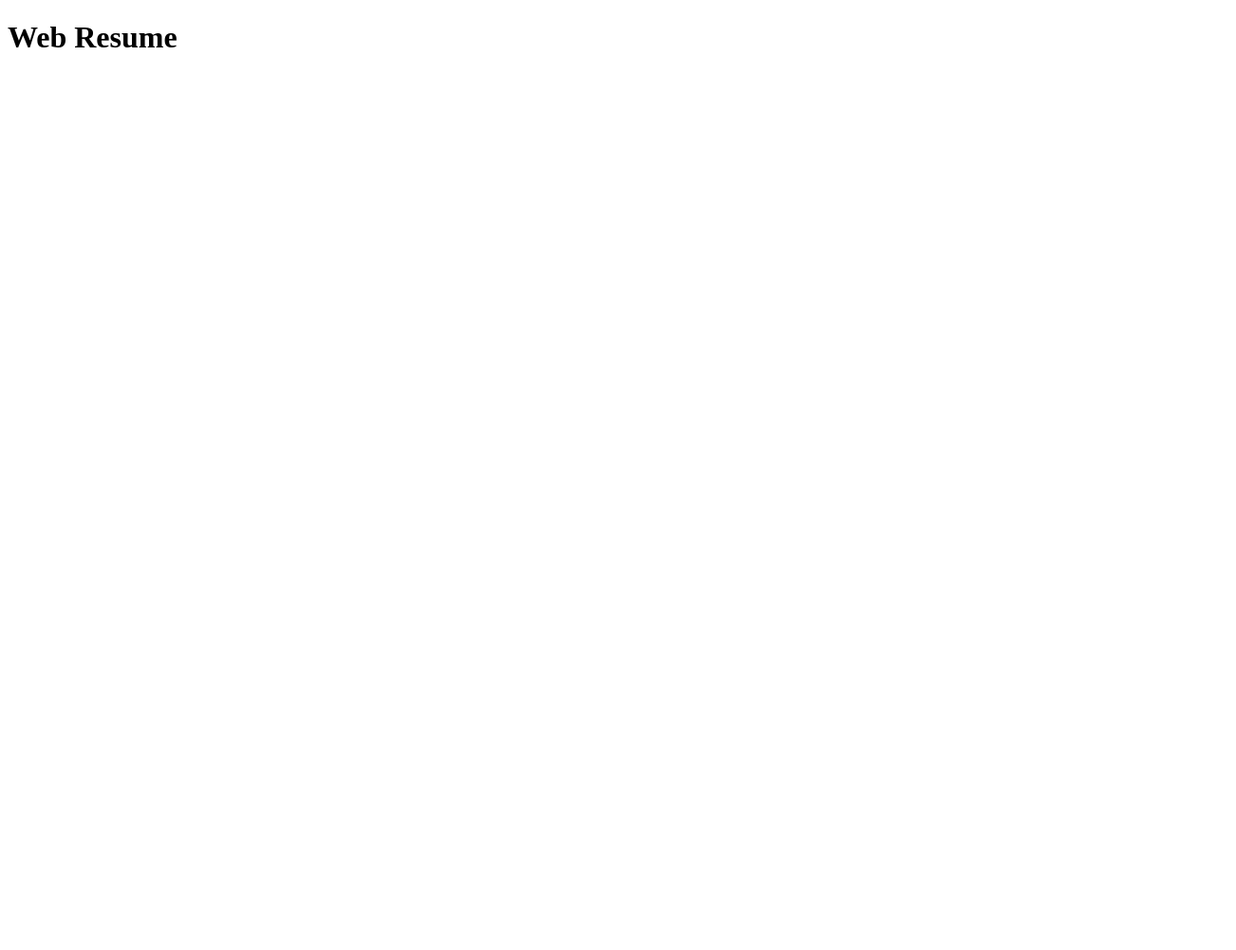
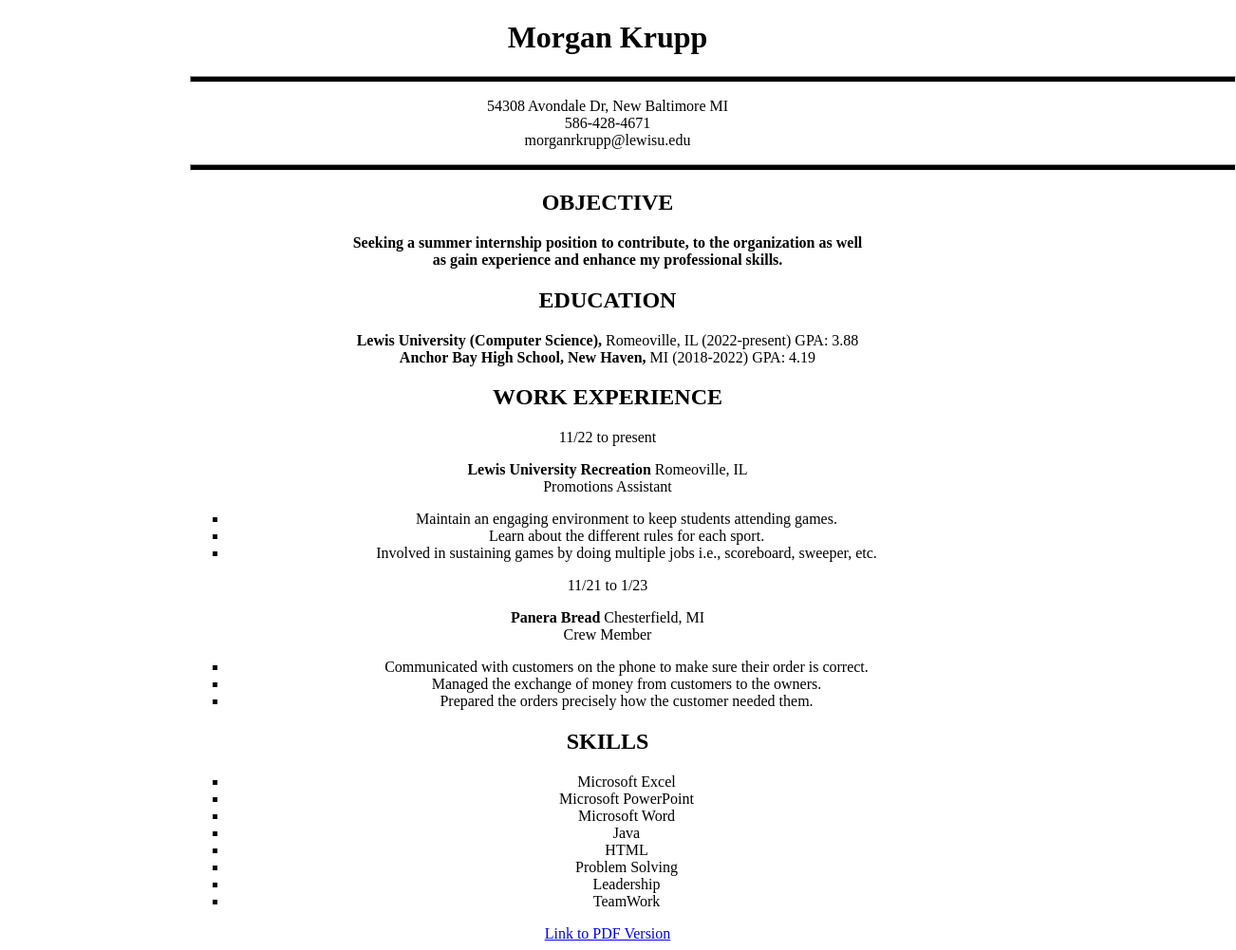
Before and after one commit to mkrupp18/Web-Resume, a website: page static/index.html in a window 1280 px wide. Shown: the whole page at 95% size, 1302 px wide, since content can reach past the window. Before the commit the page ends 800 px from the top, so only its background shows below. Drawn offline with Linux system fonts and the light colour scheme.

Commit message:
added resume

```diff
--- a/static/index.html
+++ b/static/index.html
@@ -1,11 +1,83 @@
 <!DOCTYPE html>
 <html>
 <head>
-<title>Node on Azure</title>
+    <style>
+        body{
+            text-align: center;
+
+        margin-right:200px;
+        margin-left:200px;
+        color:black;
+        font: Times New Roman;
+        hr {
+  background-color: black;
+  height: 5px;
+  width: 125%;
+  margin-left: auto;
+  margin-right: auto;
+}
+        }
+
+
+
+    </style>
+<title>Resume</title>
 </head>
 <body>
-<h1>Web Resume</h1>
-<p></p>
+<h1>Morgan Krupp</h1>
+<hr>
+<p>54308 Avondale Dr, New Baltimore MI <br>
+586-428-4671<br>
+morganrkrupp@lewisu.edu</p>
+
+<hr>
+
+<h2> OBJECTIVE</h2>
+<p><b> Seeking a summer internship position to contribute, to the organization as well <br>as gain experience and enhance my professional skills.</b></p>
+
+<h2> EDUCATION</h2>
+<p><b>Lewis University (Computer Science),</b> Romeoville, IL (2022-present) GPA: 3.88<br>
+    <b>Anchor Bay High School, New Haven,</b> MI (2018-2022) GPA: 4.19
+    </p>
+
+    <h2> WORK EXPERIENCE</h2>
+
+<p>
+    <p class="left-aligned">11/22 to present</p> 	<b>Lewis University Recreation</b> Romeoville, IL<br>
+                         Promotions Assistant<br>
+                         <ul style="list-style-type:square;">
+                            <li>Maintain an engaging environment to keep students attending games.</li>
+                            <li>Learn about the different rules for each sport.</li>
+                            <li>Involved in sustaining games by doing multiple jobs i.e., scoreboard, sweeper, etc.</li>
+                            </ul>
+
+
+    <p class="left-aligned">11/21 to 1/23 </p>	<b>Panera Bread </b>Chesterfield, MI<br>
+                     Crew Member<br>
+                     <ul style="list-style-type:square;">
+                        <li>Communicated with customers on the phone to make sure their order is correct.</li>
+                        <li>Managed the exchange of money from customers to the owners. </li>
+                        <li>Prepared the orders precisely how the customer needed them.</li>
+                        </ul>
+
+
+
+
+</p>
+
+<h2> SKILLS</h2>
+
+<ul style="list-style-type:square;">
+    <li>Microsoft Excel</li>
+    <li>Microsoft PowerPoint</li>
+    <li>Microsoft Word</li>
+    <li>Java</li>
+    <li>HTML</li>
+    <li>Problem Solving</li>
+    <li>Leadership</li>
+    <li>TeamWork</li>
+  </ul>
+  <a href="file:///C:/Users/cmaam/OneDrive/Documents/Resume.pdf">Link to PDF Version</a>
 
 
 </body>
```
